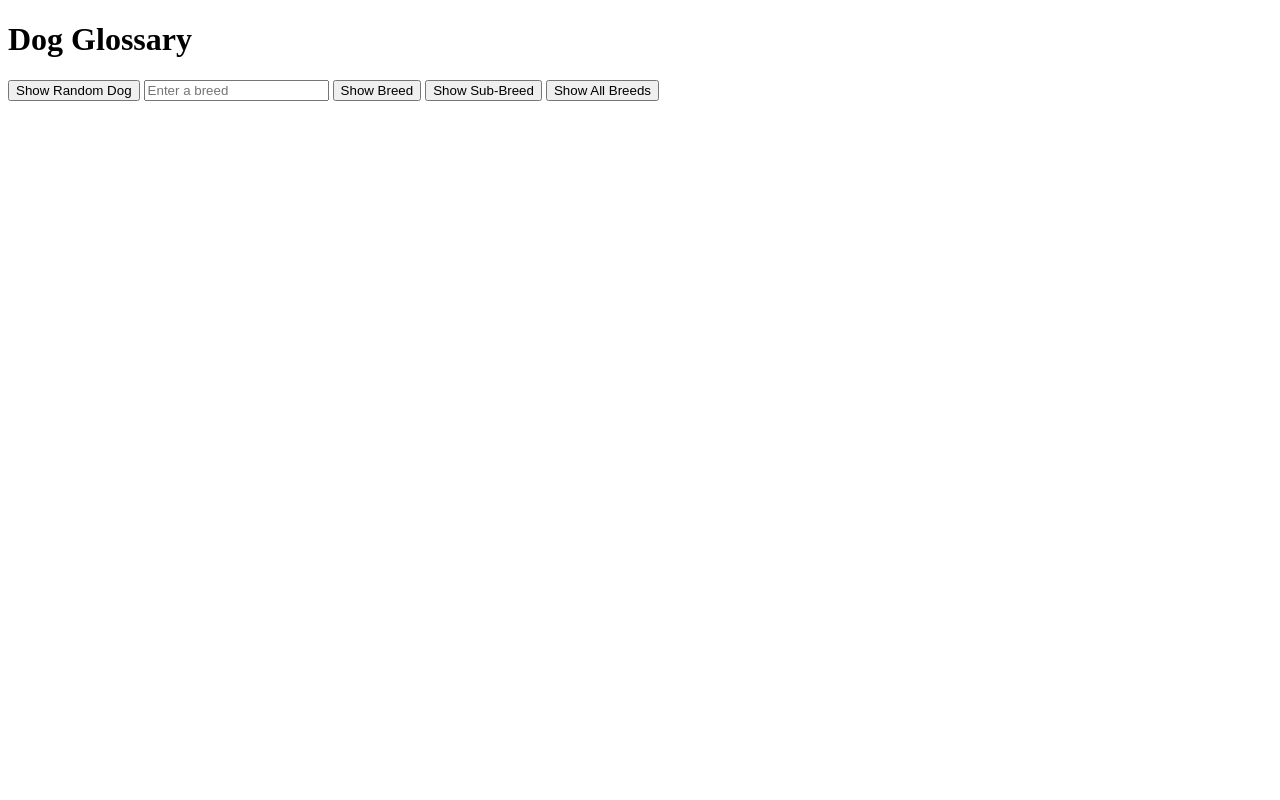
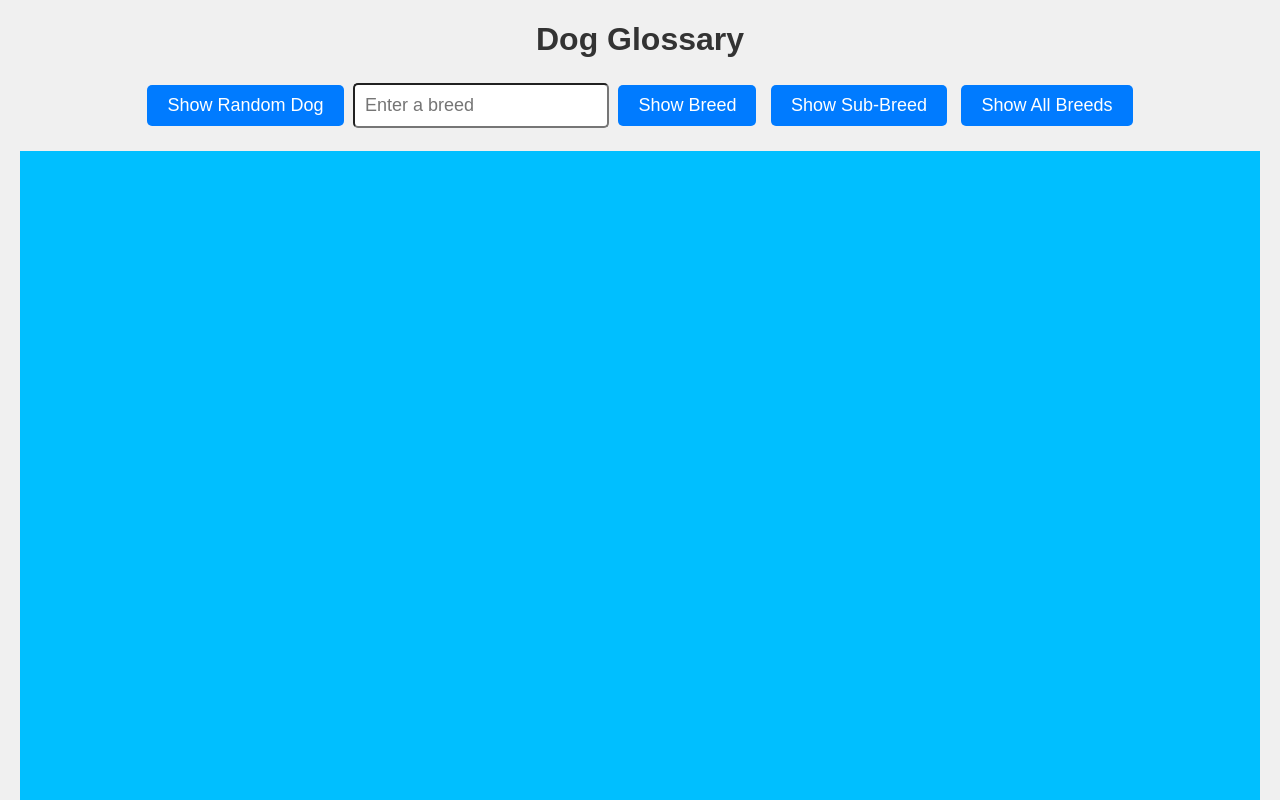
Before and after one commit to sirio-roberto/dog-glossary-javascript, a plain HTML site: page src/index.html in a window 1280 px wide. Shown: the top 800 px of the page. Drawn offline with Linux system fonts and the light colour scheme.

Commit message:
Created a very simple css file just to make the app a little for user friendly. In the future we can use some real CSS skills to improve it

```diff
--- a/src/index.html
+++ b/src/index.html
@@ -3,6 +3,7 @@
     <head>
         <meta charset="utf-8">
         <title>Dog Glossary</title>
+        <link rel="stylesheet" href="style.css">
     </head>
     <body>
         <h1>Dog Glossary</h1>
--- a/src/main.js
+++ b/src/main.js
@@ -54,6 +54,7 @@ async function fetchSubBreedList(){
         contentDiv.innerHTML = errorParagraph.outerHTML;
       } else {
         const orderedList = document.createElement("ol");
+        orderedList.type = "none";
         breedArray.forEach(breed => {
           const item = document.createElement("li");
           item.innerText = breed;
@@ -76,6 +77,7 @@ async function fetchAllBreedsList(){
     const keys = Object.keys(allBreedsObj);
 
     const orderedList = document.createElement("ol");
+    orderedList.type = "none";
     keys.forEach(breed => {
       const item = document.createElement("li");
       item.innerText = breed;
@@ -84,6 +86,7 @@ async function fetchAllBreedsList(){
       if (allBreedsObj[breed].length > 0) {
         const subBreeds = allBreedsObj[breed];
         const uList = document.createElement("ul");
+        uList.type = "none";
         subBreeds.forEach(sub => uList.insertAdjacentHTML("afterbegin", `<li>${sub}</li>`));
         item.append(uList);
       }
--- /dev/null
+++ b/src/style.css
@@ -0,0 +1,49 @@
+/* styles.css */
+
+body {
+    font-family: Arial, sans-serif;
+    background-color: #f0f0f0;
+    margin: 0;
+    padding: 0;
+}
+
+h1 {
+    text-align: center;
+    color: #333;
+}
+
+form, #content {
+    text-align: center;
+    margin: 20px;
+}
+
+button {
+    background-color: #007BFF;
+    color: #fff;
+    border: none;
+    padding: 10px 20px;
+    cursor: pointer;
+    margin: 5px;
+    border-radius: 5px;
+    font-size: 18px;
+}
+
+#input-breed {
+    font-size: 18px;
+    border-radius: 5px;
+    padding: 10px 10px;
+}
+
+#content {
+    height: 800px;
+    background-color: deepskyblue;
+    overflow-block: auto;
+}
+
+img {
+    max-height: 80%;
+    max-width: 80%;
+    border-radius: 5px;
+    border: solid blue 2px;
+    margin: 5%;
+}
```
